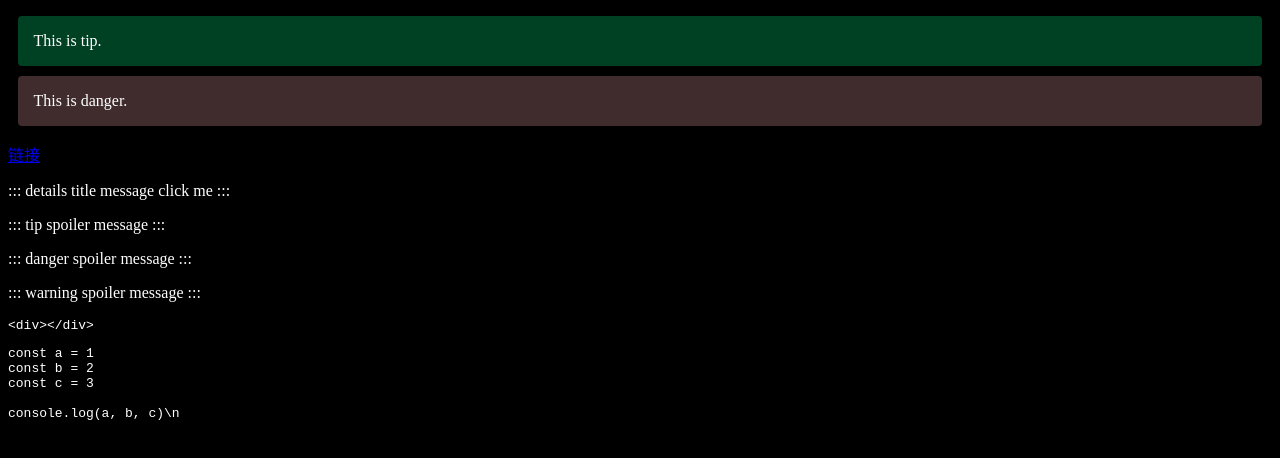
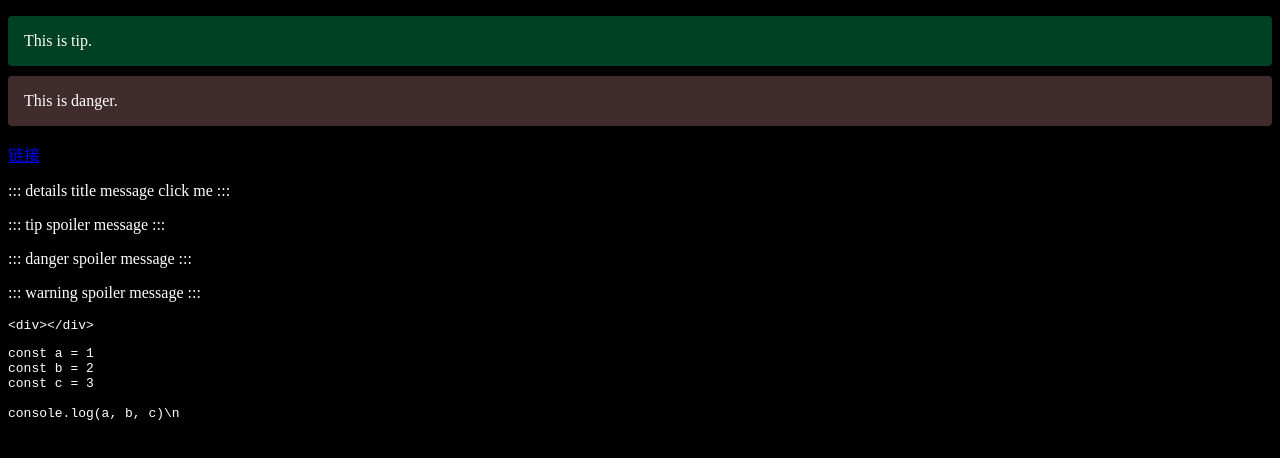
Before and after one commit to libondev/markdown-it-plugins, a website built with Vite: page index.html in a window 1280 px wide. Built offline with nearby package versions, Linux system fonts and the light colour scheme.

Commit message:
chore: style

```diff
--- a/package.json
+++ b/package.json
@@ -33,11 +33,11 @@
     "dist"
   ],
   "scripts": {
-    "build": "rimraf dist && unbuild && nr minify",
+    "build": "rimraf dist && unbuild",
     "dev": "unbuild --stub",
     "lint": "eslint .",
     "minify": "zx ./scripts/minify.mjs",
-    "prepublishOnly": "nr build",
+    "prepublishOnly": "nr build && nr minify",
     "release": "bumpp --commit --push --tag && pnpm publish",
     "start": "esno src/index.ts"
   },
--- a/styles/noticeboard.scss
+++ b/styles/noticeboard.scss
@@ -1,8 +1,8 @@
 .noticeboard {
   position: relative;
+  margin: .6rem 0;
+  padding: 1rem;
   border-radius: 4px;
-  padding: 1rem;
-  margin: .6rem;
 
   &.tip {
     background: rgba(0, 255, 140, 0.25);
```
